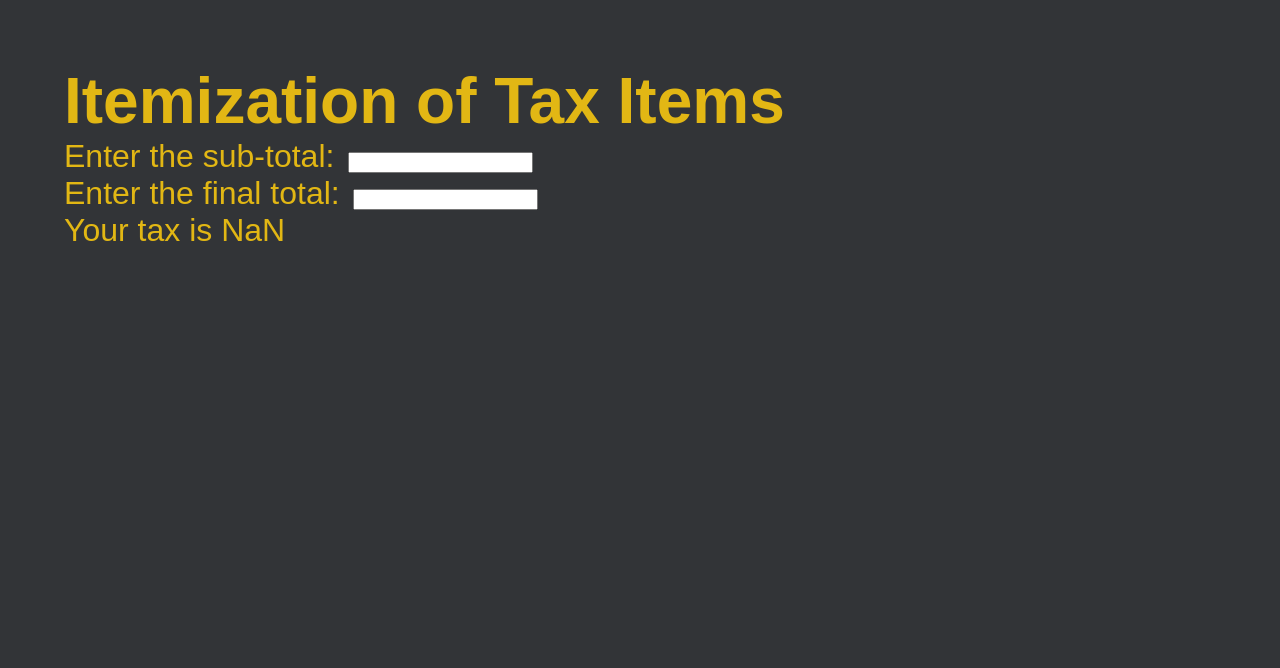
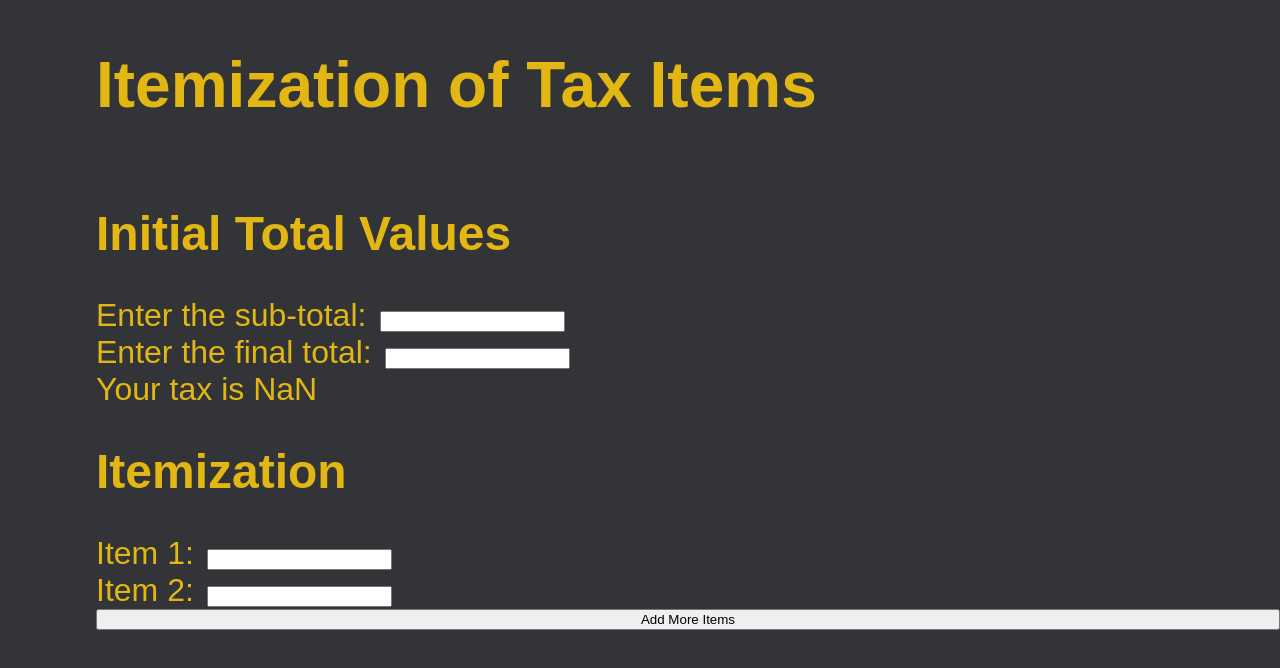
Before and after one commit to Patrick-Doran/taxApp, a React (Vite) app in the folder taxApp/: page / in a window 1280 px wide. Shown: the top 668 px of the page. Built offline with nearby package versions, Linux system fonts and the light colour scheme; a web font is replaced by a local one.

Commit message:
added item lables, css

```diff
--- a/taxApp/src/App.css
+++ b/taxApp/src/App.css
@@ -3,13 +3,24 @@
     margin: 0;
 }
 body{
-    margin: 2em;
+    margin-left: 3em;
     background-color: #323437;
     color: #E2B714;
     font-family: Roboto Mono, sans-serif;
     font-size: 2em;
+    flex-direction: column;
 }
-
+.main-content{
+    display: flex;
+    flex-direction: column;
+}
+h1, h2{
+    margin-bottom: .75em;
+    margin-top: .75em;
+}
 input{
     margin-left: 1em;
 }
+.btn{
+    width: 2em;
+}
--- a/taxApp/src/Tax.jsx
+++ b/taxApp/src/Tax.jsx
@@ -7,6 +7,7 @@ function Tax(props){
     return(
         <div className="main-content">
             <h1>Itemization of Tax Items</h1>
+            <h2>Initial Total Values</h2>
             <label>
                 Enter the sub-total:
                 <input name="subTotal" type='number'
@@ -14,7 +15,6 @@ function Tax(props){
                 onChange={e => setSubTotal(e.target.value)}
                 />
             </label>
-            <br></br>
             <label>
                 Enter the final total:
                 <input name="finalTotal" type='number'
@@ -23,8 +23,16 @@ function Tax(props){
                 />
             </label>
             <p>Your tax is {taxTotal}</p>
-
-
+            <h2>Itemization</h2>
+            <label>
+                Item 1:
+                <input name="item1" type='number' />
+            </label>
+            <label>
+                Item 2:
+                <input name="item2" type='number' />
+            </label>
+            <button name="btn">Add More Items</button>
         </div>
     );
 }
```
